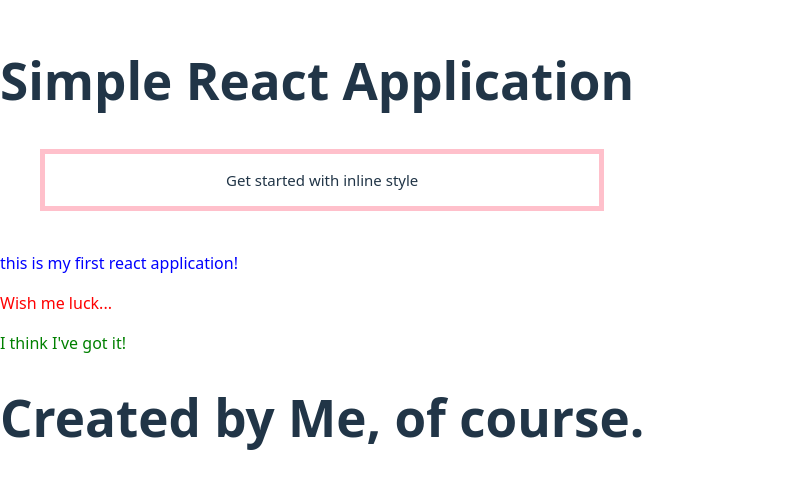
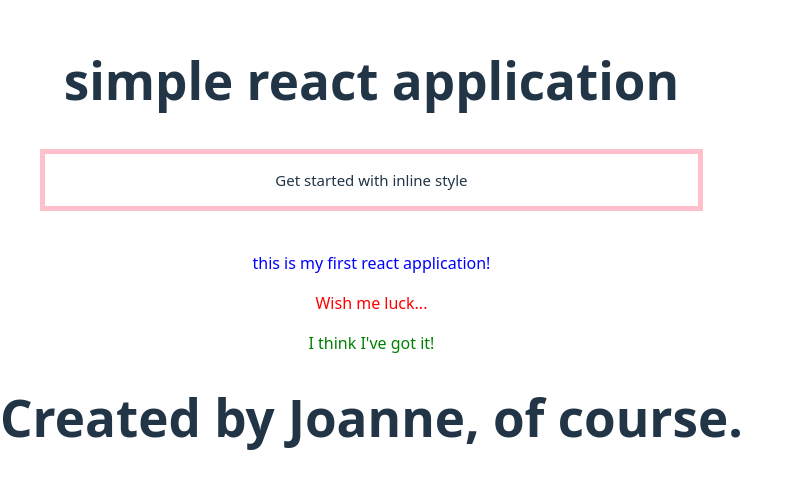
Before and after one commit to JoanneOs/GLAB320H21, a React (Vite) app: page / in a window 1280 px wide. Shown: the part 151-640 px from the top of the page, without its empty margins (0-803 px from the left). Built offline with nearby package versions, Linux system fonts and the light colour scheme.

Commit message:
centering content : textAlighn

```diff
--- a/src/App.jsx
+++ b/src/App.jsx
@@ -18,7 +18,11 @@
     //   <h1>Simple React Application</h1>
     // </header>
 
-    <h1>Simple React Application</h1>
+   // <h1>Simple React Application</h1>
+
+   //want to center it
+   <h1 style={{ textAlign: "center" }}>simple react application</h1>
+
   );
 }
 
@@ -32,7 +36,7 @@
   //   <p>This is my first React Application, wish me luck!</p>
   // );
 
-  return (<p style={{ color: props.color }}>{props.text}</p>);
+  return (<p style={{ color: props.color , textAlign: "center"}}>{props.text}</p>);
 
 }
 
@@ -41,7 +45,7 @@
     // <footer>
     //   <h1>Created by Me, of course.</h1>
     // </footer>
-    <h1>Created by Me, of course.</h1>
+    <h1>Created by Joanne, of course.</h1>
   );
 }
 
```
